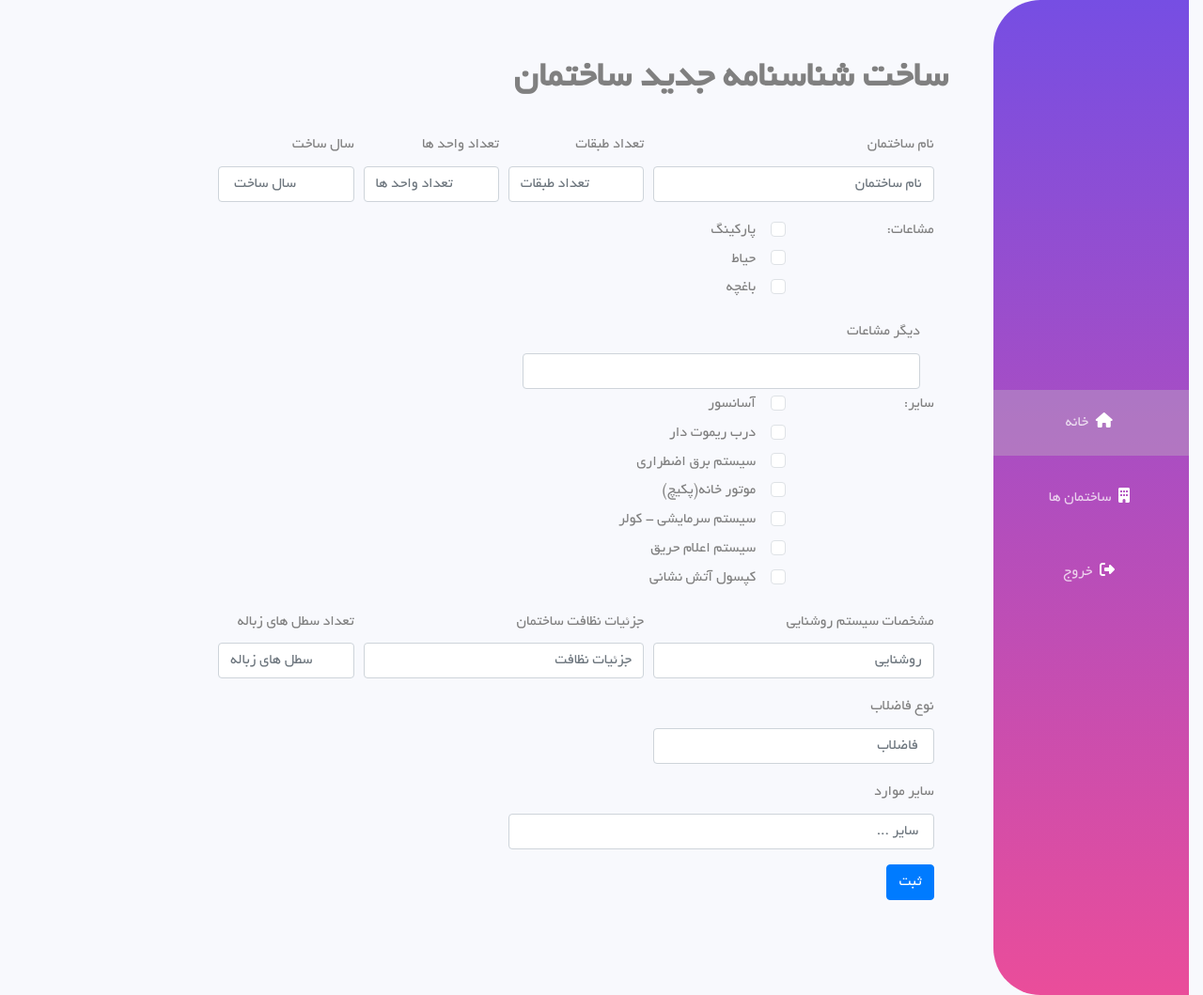
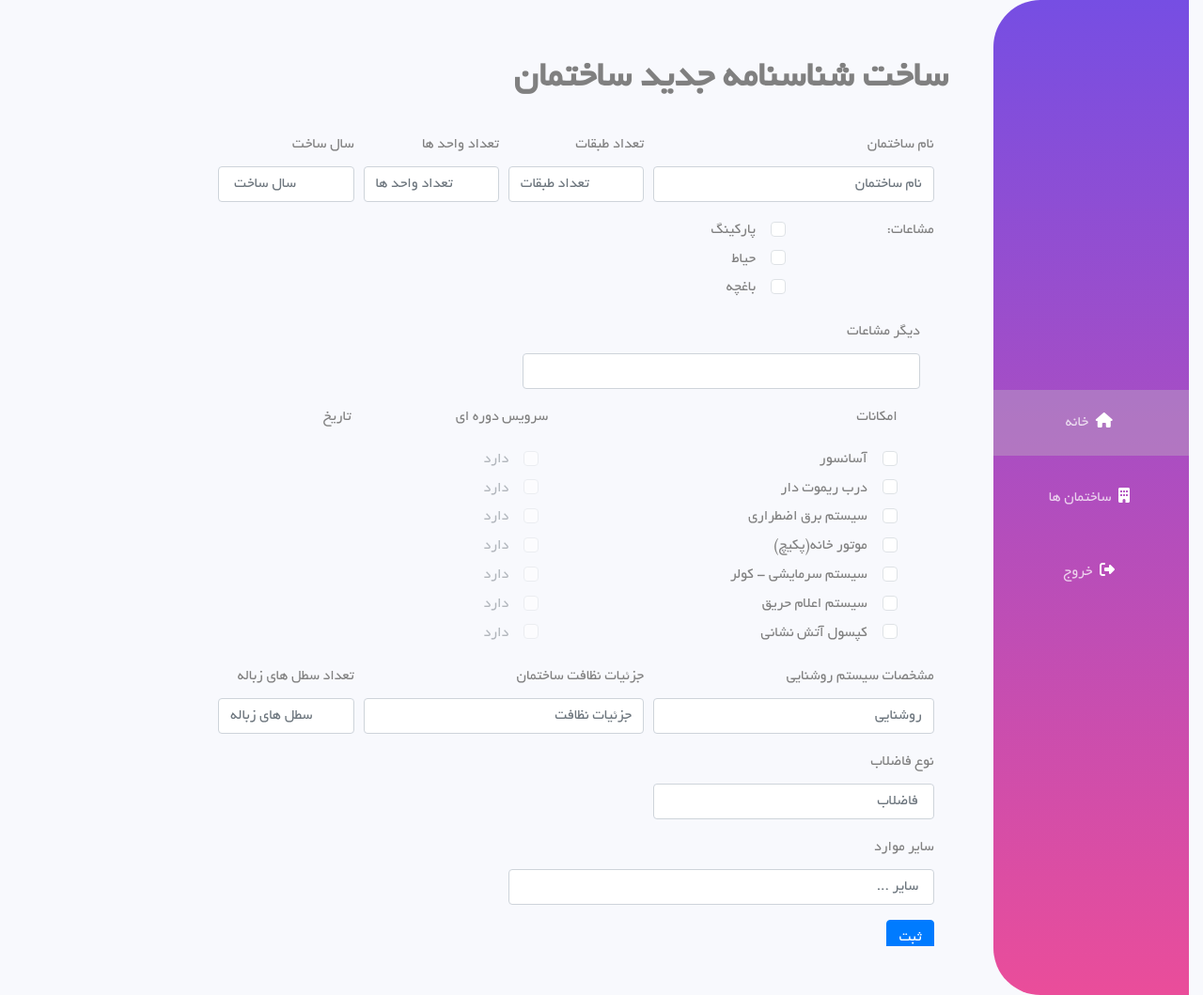
Before and after one commit to hosseinap96/Building-Management, a PHP site: page /form.php in a window 1280 px wide. Shown: the whole page at 94% size. Run offline with PHP 8.4, Linux system fonts and the light colour scheme.

Commit message:
add js file for show and hide items to for

```diff
--- a/assets/css/form.css
+++ b/assets/css/form.css
@@ -3,3 +3,7 @@
     height: 90%;
     overflow: scroll;
 }
+
+#anasorDate {
+    display:none;
+}
--- /dev/null
+++ b/assets/js/form.js
@@ -0,0 +1,18 @@
+var checkbox = document.querySelector("input[id=asansor]");
+var asansorService = document.getElementById('asansor-dis')
+var anasorDate = document.getElementById('anasorDate')
+checkbox.addEventListener('change', function() {
+  if (this.checked) {
+    asansorService.disabled=false
+  } else {
+    asansorService.disabled=true
+  }
+});
+
+asansorService.addEventListener('change', function() {
+    if (this.checked) {
+        anasorDate.style.display = "block";
+    } else {
+        anasorDate.style.display = "none";
+    }
+  });
--- a/form.php
+++ b/form.php
@@ -94,16 +94,15 @@
                             <input type="text" class="form-control" id="inputEmail4">
                         </div>
 
-                        <div class="form-group row">
-                            <div class="col-sm-2">سایر:</div>
-                            <div class="col-sm-10">
+                        <div class="form-check d-flex flex-wrap mt-3">
+                            <div class="col-md-4">
+                                <p>امکانات</p>
                                 <div class="form-check">
-                                    <input class="form-check-input" type="checkbox" id="gridCheck1">
+                                    <input class="form-check-input" type="checkbox" id="asansor" value="1">
                                     <label class="form-check-label mr-2" for="gridCheck1">
                                         آسانسور
                                     </label>
                                 </div>
-
                                 <div class="form-check">
                                     <input class="form-check-input" type="checkbox" id="gridCheck1">
                                     <label class="form-check-label mr-2" for="gridCheck1">
@@ -142,9 +141,63 @@
                                 </div>
 
                             </div>
+                            <div class="col-md-4 text-center ">
+                                <p>سرویس دوره ای</p>
+                                <div class="form-check">
+                                    <input class="form-check-input" type="checkbox" id="asansor-dis" disabled>
+                                    <label class="form-check-label mr-2" for="gridCheck1">
+                                        دارد
+                                    </label>
+                                </div>
+                                <div class="form-check">
+                                    <input class="form-check-input" type="checkbox" id="gridCheck1" disabled>
+                                    <label class="form-check-label mr-2" for="gridCheck1">
+                                        دارد
+                                    </label>
+                                </div>
+                                <div class="form-check">
+                                    <input class="form-check-input" type="checkbox" id="gridCheck1" disabled>
+                                    <label class="form-check-label mr-2" for="gridCheck1">
+                                        دارد
+                                    </label>
+                                </div>
+                                <div class="form-check">
+                                    <input class="form-check-input" type="checkbox" id="gridCheck1" disabled>
+                                    <label class="form-check-label mr-2" for="gridCheck1">
+                                        دارد
+                                    </label>
+                                </div>
+                                <div class="form-check">
+                                    <input class="form-check-input" type="checkbox" id="gridCheck1" disabled>
+                                    <label class="form-check-label mr-2" for="gridCheck1">
+                                        دارد
+                                    </label>
+                                </div>
+                                <div class="form-check">
+                                    <input class="form-check-input" type="checkbox" id="gridCheck1" disabled>
+                                    <label class="form-check-label mr-2" for="gridCheck1">
+                                        دارد
+                                    </label>
+                                </div>
+                                <div class="form-check">
+                                    <input class="form-check-input" type="checkbox" id="gridCheck1" disabled>
+                                    <label class="form-check-label mr-2" for="gridCheck1">
+                                        دارد
+                                    </label>
+                                </div>
+                            </div>
+                            <div class="col-md-4">
+                                <p> تاریخ </p>
+                                <div class="form-check" id="anasorDate">
+                                    <label for="date">تاریخ یادآوری:</label>
+                                    <input type="date" name="date">
+                                </div>
+                            </div>
                         </div>
 
-                        <div class="form-row">
+
+
+                        <div class="form-row mt-3">
                             <div class="form-group col-md-4">
                                 <label for="inputEmail4"> مشخصات سیستم روشنایی</label>
                                 <input type="text" class="form-control" id="inputEmail4" placeholder="روشنایی ">
@@ -185,7 +238,7 @@
 
     </div>
     </div>
-
+    <script src="assets/js/form.js"></script>
     <script>
         function openNav() {
             document.getElementById("mySidebar").style.width = "250px";
```
